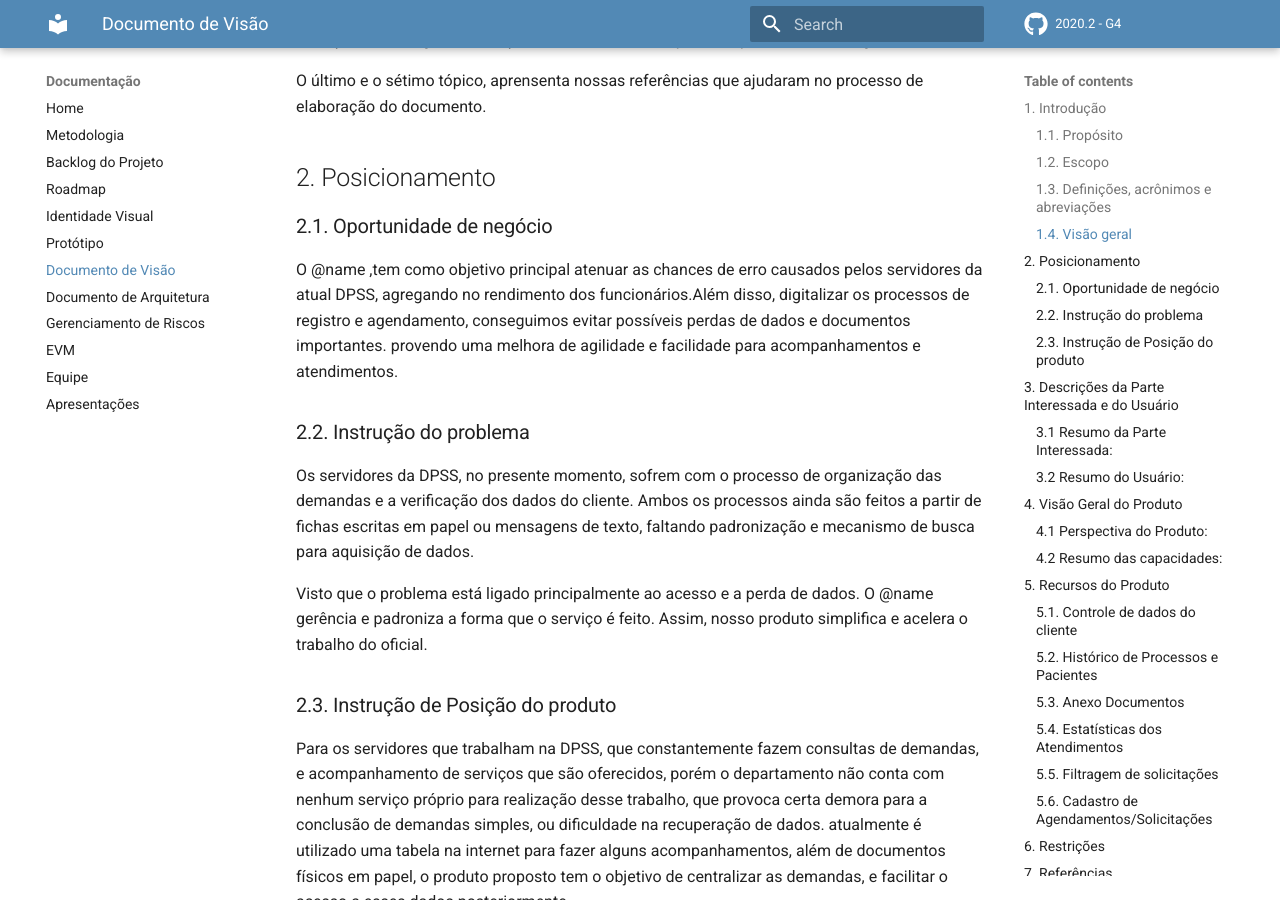
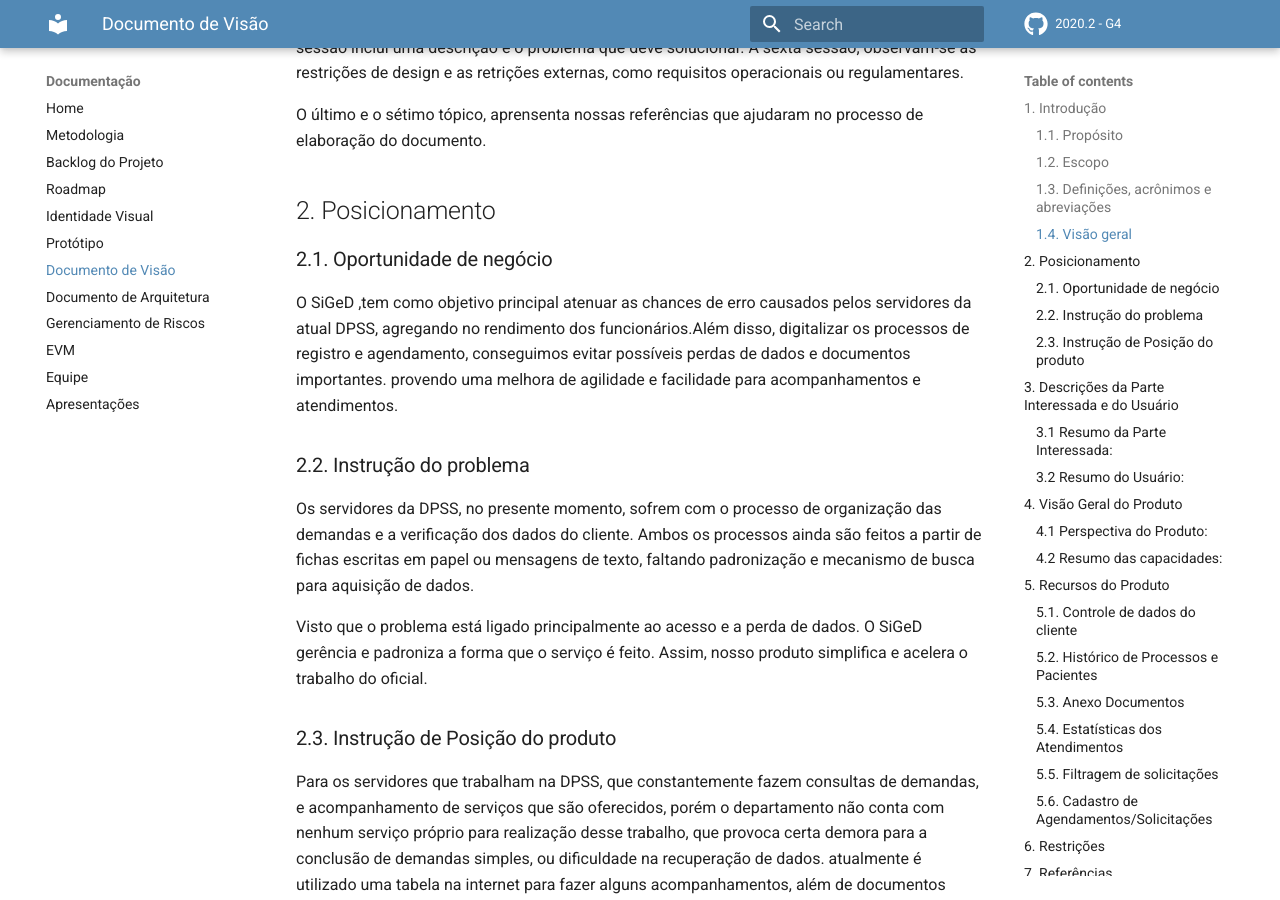
Before and after one commit to fga-eps-mds/2020-2-SiGeD, an MkDocs documentation site: the page built from docs/vision.md, in a window 1280 px wide and 900 px high, scrolled down 1722 px. Built offline with MkDocs 1.6.1 and Material for MkDocs 9.7.7, drawn with Linux system fonts in a browser that asks for light colours; comment, search, counter and statistics services are not loaded; some of the changed text lies outside the part shown.

Commit message:
Update project name
Signed-off-by: Ezequiel <ezequiel1de1oliveira@gmail.com>

```diff
--- a/docs/vision.md
+++ b/docs/vision.md
@@ -13,6 +13,7 @@ O projeto tem o intuito de auxiliar no trabalho da DPSS. Na data de escrita dest
 O escopo do projeto está associado a necessidade da DPSS em armazenar dados e acompanhar servidores que necessitam de algum serviço oferecido pela DPSS, sem a necessidade de vasculhar planilhas ou pastas todos os dias para dar sequência a uma demanda que chegue até a DPSS.
 
 ### 1.3. Definições, acrônimos e abreviações
+- SiGeD - Sistema de Gerenciamento de Demandas
 - FGA - Faculdade do Gama.
 - UnB - Universidade de Brasília.
 - MDS - Métodos de Desenvolvimento de Software.
@@ -45,13 +46,13 @@ O último e o sétimo tópico, aprensenta nossas referências que ajudaram no pr
 ## 2. Posicionamento
 
 ### 2.1. Oportunidade de negócio
-O @name ,tem como objetivo principal atenuar as chances de erro causados pelos servidores da atual DPSS, agregando no rendimento dos funcionários.Além disso, digitalizar os processos de registro e agendamento, conseguimos evitar possíveis perdas de dados e documentos importantes. provendo uma melhora de agilidade e facilidade para acompanhamentos e atendimentos.
+O SiGeD ,tem como objetivo principal atenuar as chances de erro causados pelos servidores da atual DPSS, agregando no rendimento dos funcionários.Além disso, digitalizar os processos de registro e agendamento, conseguimos evitar possíveis perdas de dados e documentos importantes. provendo uma melhora de agilidade e facilidade para acompanhamentos e atendimentos.
 
 
 ### 2.2. Instrução do problema
 Os servidores da DPSS, no presente momento, sofrem com o processo de organização das demandas e a verificação dos dados do cliente. Ambos os processos ainda são feitos a partir de fichas escritas em papel ou mensagens de texto, faltando padronização e mecanismo de busca para aquisição de dados.
 
-Visto que o problema está ligado principalmente ao acesso e a perda de dados. O @name gerência e padroniza a forma que o serviço é feito. Assim, nosso produto simplifica e acelera o trabalho do oficial.
+Visto que o problema está ligado principalmente ao acesso e a perda de dados. O SiGeD gerência e padroniza a forma que o serviço é feito. Assim, nosso produto simplifica e acelera o trabalho do oficial.
 
 ### 2.3. Instrução de Posição do produto
 
@@ -80,7 +81,7 @@ DPSS | Representa o departamento | Administra e tem acesso a todas as demandas e
 ## 4. Visão Geral do Produto
 
 ### 4.1 Perspectiva do Produto:
-Os funcionários da DPSS não possuem um software de uso próprio para auxiliá-los em todas suas necessidades e para este fim o @name foi criado. Ele é um website que auxilia os funcionários da DPSS a realizar os atendimentos, salvamento de dados e prontuário dos pacientes, agilizar a realização de tarefas e criar estatísticas baseadas nos dados da plataforma.
+Os funcionários da DPSS não possuem um software de uso próprio para auxiliá-los em todas suas necessidades e para este fim o SiGeD foi criado. Ele é um website que auxilia os funcionários da DPSS a realizar os atendimentos, salvamento de dados e prontuário dos pacientes, agilizar a realização de tarefas e criar estatísticas baseadas nos dados da plataforma.
 
 ### 4.2 Resumo das capacidades:
 
```
Also changed, not shown: README.md (+6 -11 lines), docs/architecturedocument.md (+1 -1 lines), docs/index.html (+5 -5 lines).
